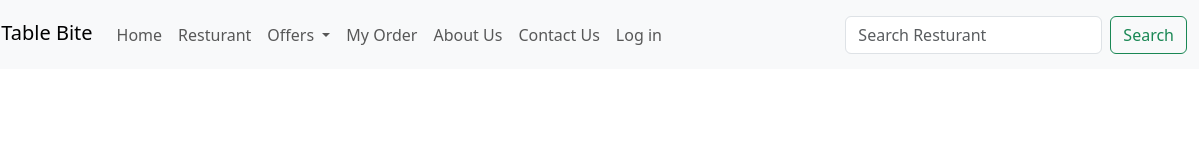
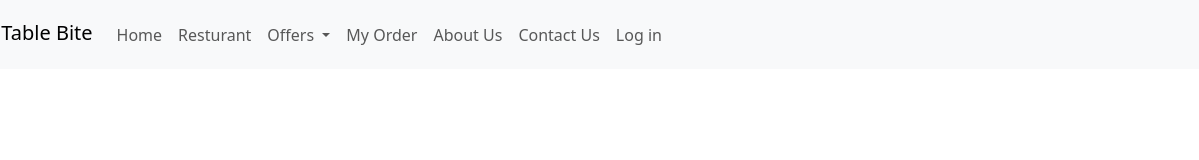
Before and after one commit to SancheetWorks/learning_bootstrap, a plain HTML site: page offers.html in a window 1280 px wide. Shown: the full height of the page, 81-1280 px from the left. Drawn offline with nearby package versions, Linux system fonts and the light colour scheme.

Commit message:
updated offers page

```diff
--- a/offers.html
+++ b/offers.html
@@ -69,13 +69,6 @@
                                 </li>
                             </li>
                         </ul>
-                        <form class="d-flex" role="search">
-                            <input class="form-control me-2" type="search"
-                                placeholder="Search Resturant"
-                                aria-label="Search" />
-                            <button class="btn btn-outline-success"
-                                type="submit">Search</button>
-                        </form>
                     </div>
                 </div>
             </nav>
```
